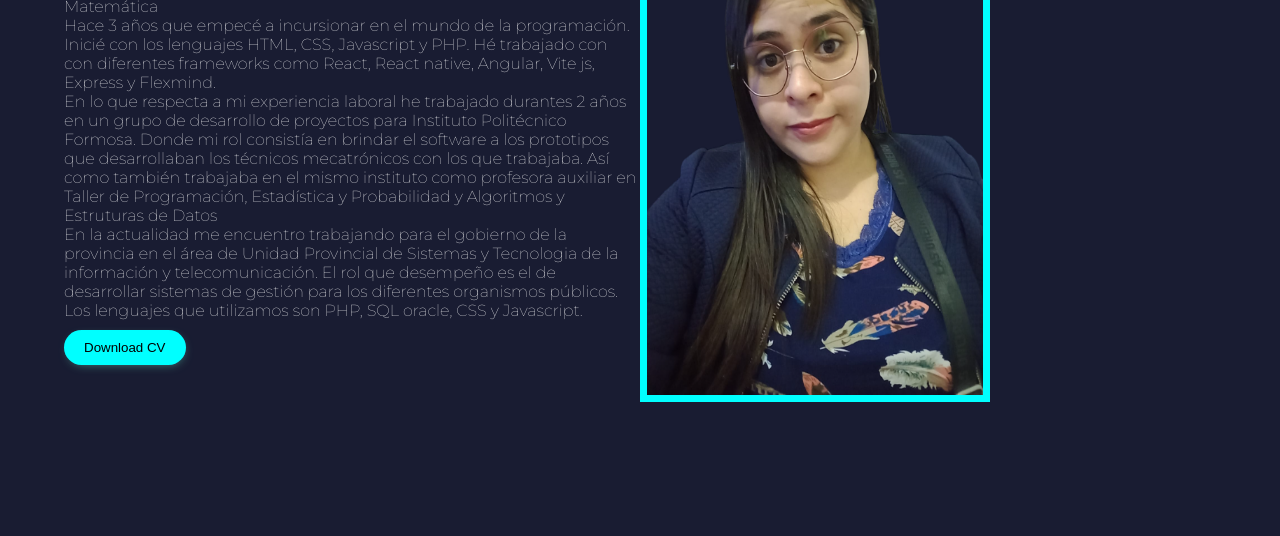
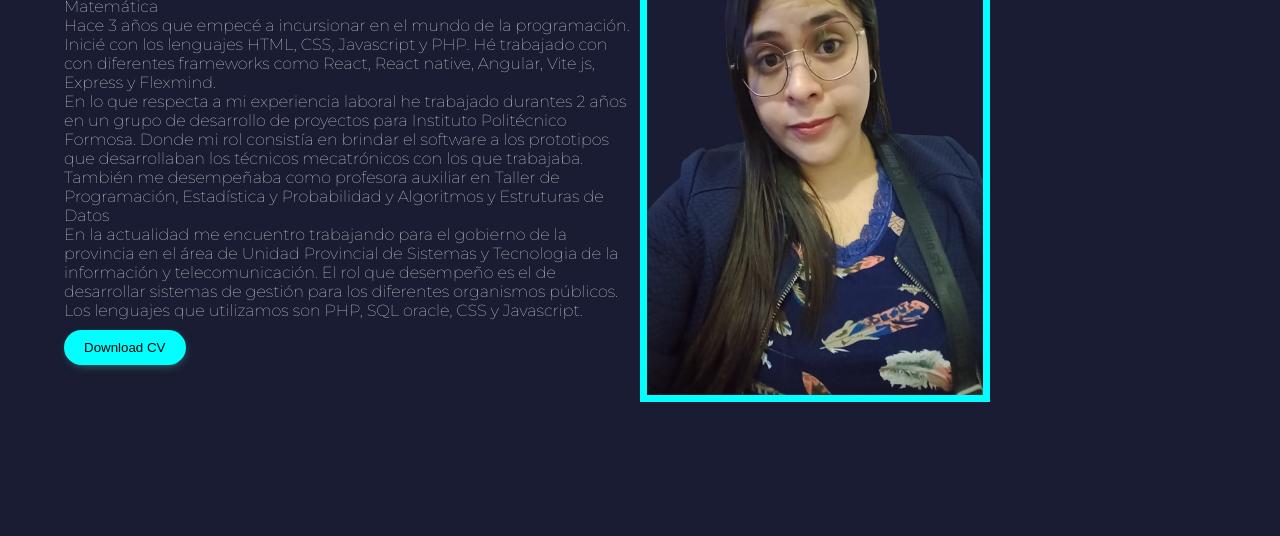
Before and after one commit to Alejandra179/Alejandra179.github.io, a plain HTML site: page index.html in a window 1280 px wide. Shown: the part 264-800 px from the top of the page. Drawn offline with Linux system fonts and the light colour scheme.

Commit message:
experiencia laboral actualizada

```diff
--- a/index.html
+++ b/index.html
@@ -33,7 +33,7 @@
       </p>
       <p>En lo que respecta a mi experiencia laboral he trabajado durantes 2 años en un grupo de desarrollo de proyectos para
         Instituto Politécnico Formosa. Donde mi rol consistía en brindar el software a los prototipos que
-        desarrollaban los técnicos mecatrónicos con los que trabajaba. Así como también trabajaba en el mismo instituto como profesora auxiliar en Taller de Programación, Estadística y Probabilidad y  Algoritmos y Estruturas de Datos</p>
+        desarrollaban los técnicos mecatrónicos con los que trabajaba. También me desempeñaba como profesora auxiliar en Taller de Programación, Estadística y Probabilidad y  Algoritmos y Estruturas de Datos</p>
       <p>En la actualidad me encuentro trabajando para el gobierno de la provincia en el área de Unidad Provincial de Sistemas y
         Tecnologia de la información y telecomunicación. El rol que desempeño es el de desarrollar sistemas de gestión para los diferentes organismos públicos.
       Los lenguajes que utilizamos son PHP, SQL oracle, CSS y Javascript.  </p>
```
